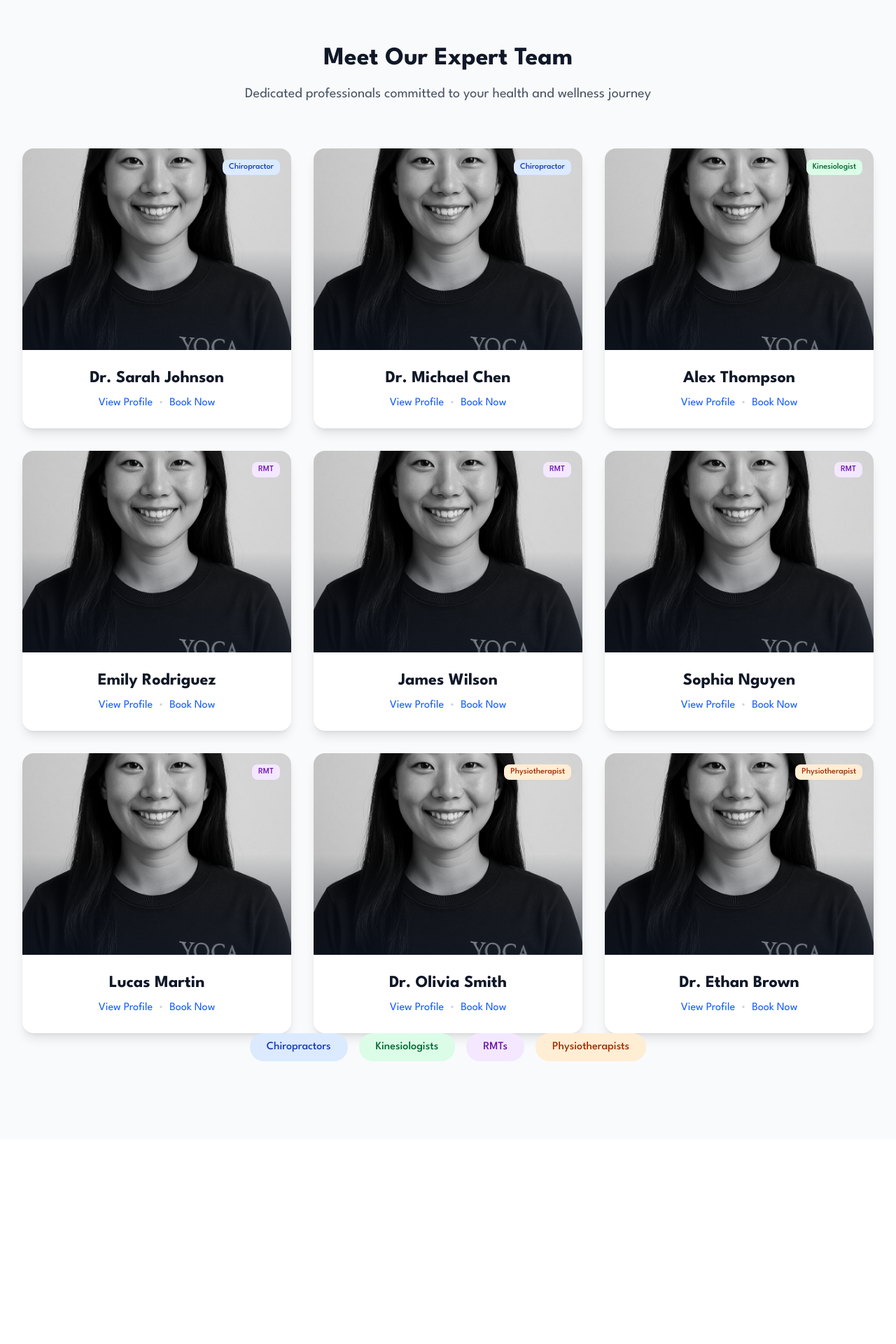
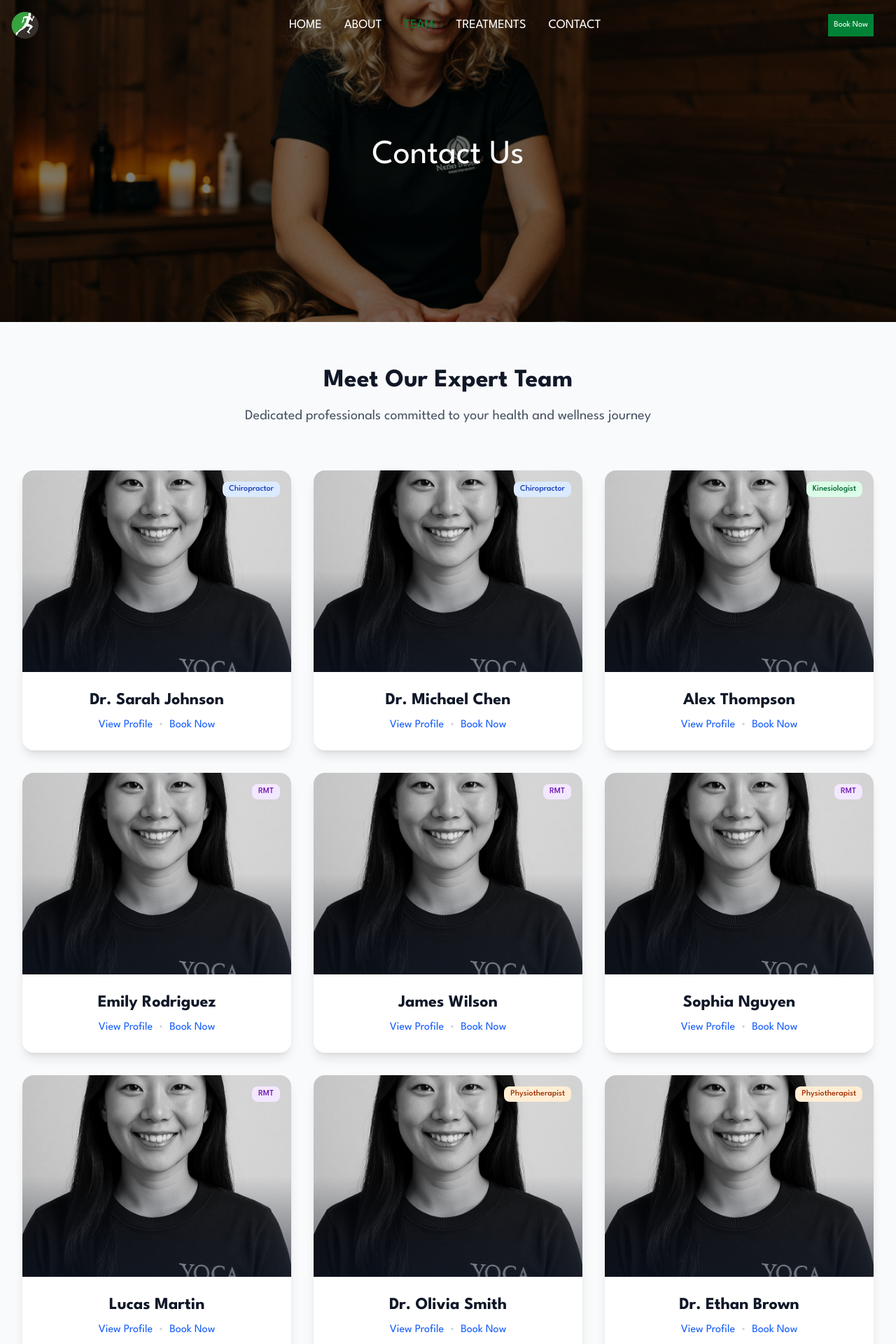
Before and after one commit to ike-nanino/stmhealth, a Next.js app: page /team in a window 1280 px wide. Shown: the top 1920 px of the page at 70% size. Before the commit the page ends 1628 px from the top, so only its background shows below. Built offline with nearby package versions, Linux system fonts and the light colour scheme.

Commit message:
✨ Update layout metadata for STM Health branding and enhance Team page with Header and Contact section layout 🏥📄🖼️

```diff
--- a/app/layout.tsx
+++ b/app/layout.tsx
@@ -12,8 +12,8 @@ const spartan = League_Spartan({
 
 
 export const metadata: Metadata = {
-  title: "Create Next App",
-  description: "Generated by create next app",
+  title: "STM Health",
+  description: "Strength Through Motion Health | Richmond, BC",
 };
 
 export default function RootLayout({
--- a/app/team/page.tsx
+++ b/app/team/page.tsx
@@ -3,6 +3,7 @@
 import { motion } from "framer-motion"
 import Image from "next/image"
 import { Badge } from "@/components/ui/badge"
+import Header from "@/components/Header"
 
 const TeamPage = () => {
   const teamMembers = [
@@ -32,7 +33,31 @@ const TeamPage = () => {
   }
 
   return (
-    <div className="min-h-screen bg-gray-50 py-16 px-4 sm:px-6 lg:px-8">
+
+    <main>
+
+         <div className="relative">
+                <Header />
+                <div className="relative w-full h-auto overflow-hidden">
+                  <div className="relative h-[460px] w-full">
+                    <Image
+                      src="/assets/images/massage.jpg"
+                      alt="Contact"
+                      fill
+                      className="object-cover"
+                    />
+                    <div className="absolute inset-0 bg-black/50" />
+                    <div className="absolute inset-0 flex flex-col items-center justify-center text-white p-4">
+                      <h1 className="text-6xl md:text-5xl font-regular mb-4 font-secondary ">
+                        Contact Us
+                      </h1>
+                    </div>
+                  </div>
+                </div>
+              </div>
+
+
+    <section className=" bg-gray-50 py-16 px-4 sm:px-6 lg:px-8">
       <motion.div
         initial={{ opacity: 0, y: 20 }}
         animate={{ opacity: 1, y: 0 }}
@@ -87,20 +112,8 @@ const TeamPage = () => {
         ))}
       </div>
 
-      {/* Role Filter Tabs */}
-      <div className="flex justify-center gap-4 mb-12">
-        {Object.keys(roleColors).map((role) => (
-          <button
-            key={role}
-            className={`px-6 py-2 rounded-full font-medium transition-colors ${
-              roleColors[role]
-            } hover:opacity-90`}
-          >
-            {role}s
-          </button>
-        ))}
-      </div>
-    </div>
+    </section>
+    </main>
   )
 }
 
--- a/components/MobileNav.tsx
+++ b/components/MobileNav.tsx
@@ -8,6 +8,7 @@ import { FontAwesomeIcon } from '@fortawesome/react-fontawesome'
 import { faBars } from '@fortawesome/free-solid-svg-icons'
 import {config} from '@fortawesome/fontawesome-svg-core';
 import '@fortawesome/fontawesome-svg-core/styles.css'
+import Image from "next/image";
 config.autoAddCss = false;
 
 const links = [
@@ -22,10 +23,6 @@ const links = [
     {
         name: 'TEAM',
         path: '/team',
-    },
-    {
-        name: 'TREATMENTS',
-        path: '/treatments',
     },
     {
         name: 'CONTACT',
@@ -54,10 +51,16 @@ function MobileNav() {
       </SheetTrigger>
       <SheetContent
         side="left"
-        className="flex flex-col bg-white border-none shadow-none w-[280px] h-screen"
+        className="flex flex-col bg-black/80 border-none shadow-none w-[280px] h-screen"
       >
-        <SheetTitle className="sr-only">
-          Legal Echo
+        <SheetTitle>
+           <Image
+                      src="/assets/icons/logo.png"
+                      width={40}
+                      height={40}
+                      alt="logo"
+                      className="object-cover mb-6"
+                    />
         </SheetTitle>
 
         <nav className="flex flex-col justify-center items-center gap-8">
@@ -67,8 +70,8 @@ function MobileNav() {
                 href={link.path}
                 key={index}
                 className={`${
-                  link.path === pathname && "text-gold font-semibold"
-                } text-xl text-black capitalize hover:text-gold/50 ease-in duration-500`}
+                  link.path === pathname && "text-green-700 font-semibold"
+                } text-xl text-white capitalize hover:text-green-800 ease-in duration-500`}
                 onClick={handleLinkClick}
               >
                 {link.name}
```
